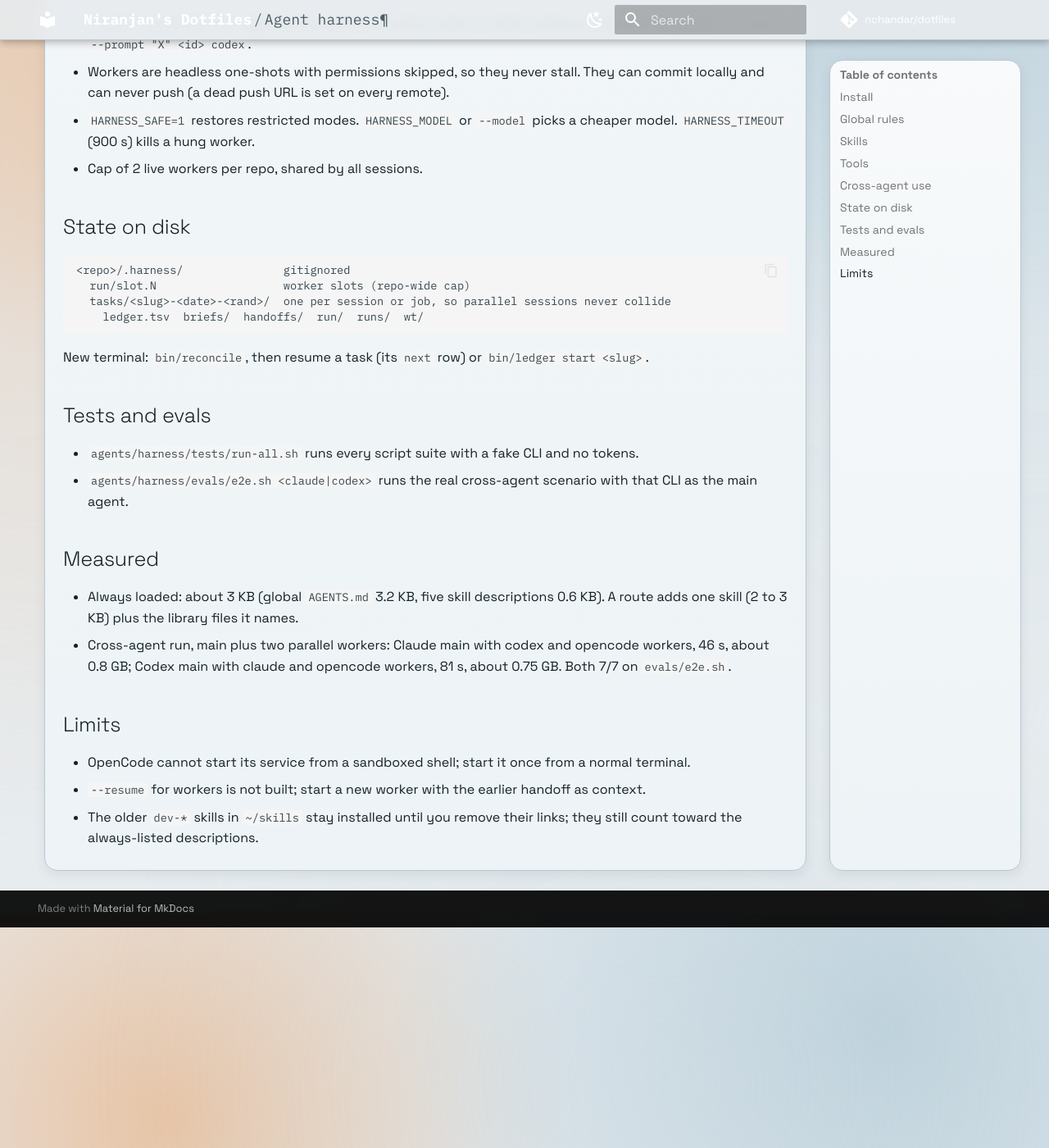
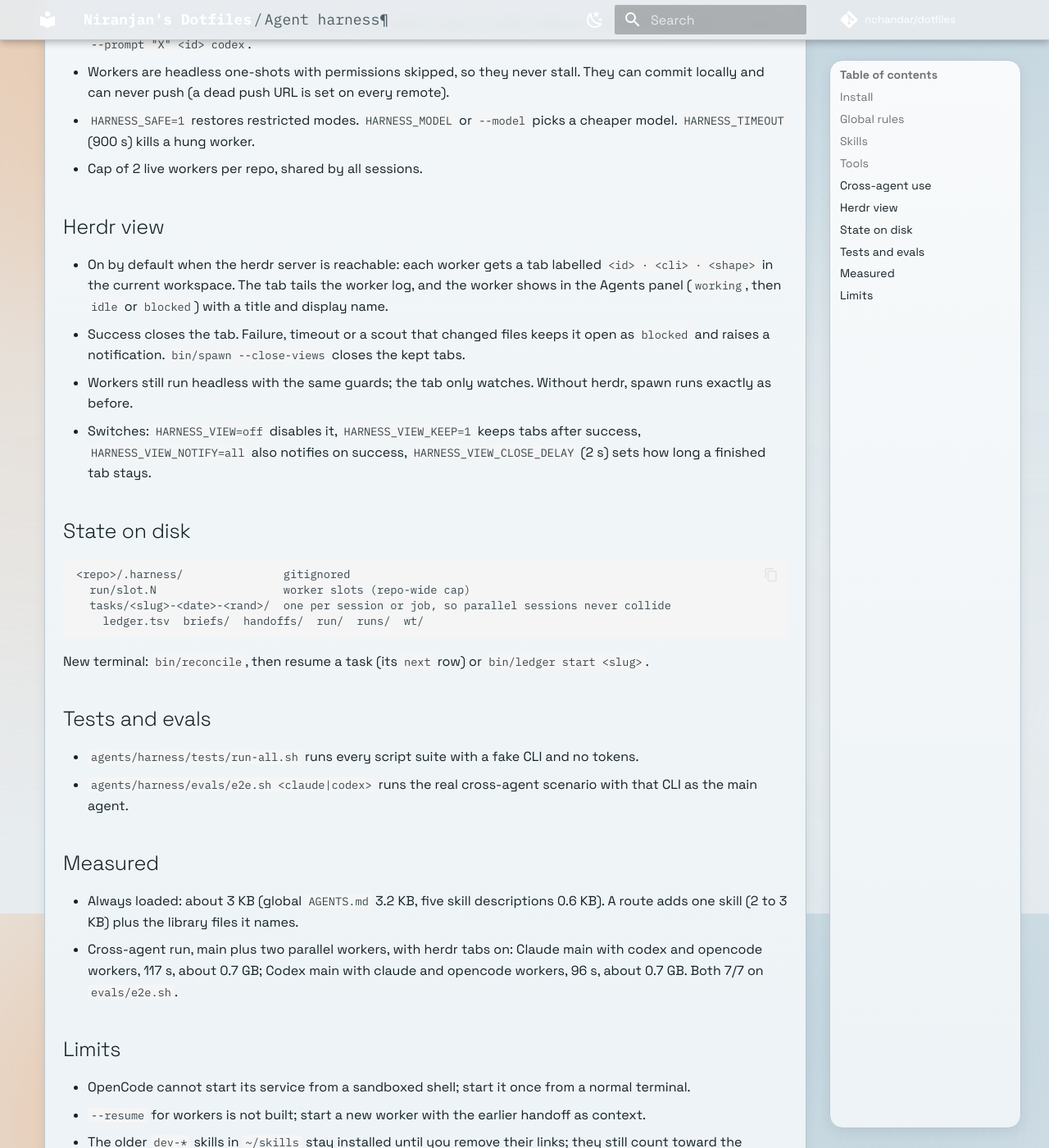
Before and after one commit to nchandar/dotfiles, an MkDocs documentation site: the page built from docs/tools/agent-harness.md, in a window 1280 px wide and 1400 px high, scrolled down 1686 px. Shown: the whole window at 82% size. Built offline with MkDocs 1.6.1 and Material for MkDocs 9.7.7, drawn with Linux system fonts in a browser that asks for light colours; comment, search, counter and statistics services are not loaded.

Commit message:
feat(agents): show spawned workers in herdr tabs
- tab per worker labelled "<id> · <cli> · <shape>", tailing the worker log
- worker reported to the Agents panel (working, then idle or blocked) with title
- success closes the tab; failure keeps it blocked and notifies; spawn --close-views sweeps
- HARNESS_VIEW=off disables; falls back to headless when herdr is absent
- skills: close the ledger from the last checklist item
- docs: herdr view section and refreshed measurements

Co-Authored-By: Claude Sonnet 5.5 <noreply@anthropic.com>

````diff
--- a/docs/tools/agent-harness.md
+++ b/docs/tools/agent-harness.md
@@ -39,6 +39,12 @@ Each skill opens with a checklist the agent copies into its task list. Steps rea
 - `HARNESS_SAFE=1` restores restricted modes. `HARNESS_MODEL` or `--model` picks a cheaper model. `HARNESS_TIMEOUT` (900 s) kills a hung worker.
 - Cap of 2 live workers per repo, shared by all sessions.
 
+## Herdr view
+- On by default when the herdr server is reachable: each worker gets a tab labelled `<id> · <cli> · <shape>` in the current workspace. The tab tails the worker log, and the worker shows in the Agents panel (`working`, then `idle` or `blocked`) with a title and display name.
+- Success closes the tab. Failure, timeout or a scout that changed files keeps it open as `blocked` and raises a notification. `bin/spawn --close-views` closes the kept tabs.
+- Workers still run headless with the same guards; the tab only watches. Without herdr, spawn runs exactly as before.
+- Switches: `HARNESS_VIEW=off` disables it, `HARNESS_VIEW_KEEP=1` keeps tabs after success, `HARNESS_VIEW_NOTIFY=all` also notifies on success, `HARNESS_VIEW_CLOSE_DELAY` (2 s) sets how long a finished tab stays.
+
 ## State on disk
 ```
 <repo>/.harness/               gitignored
@@ -54,7 +60,7 @@ New terminal: `bin/reconcile`, then resume a task (its `next` row) or `bin/ledge
 
 ## Measured
 - Always loaded: about 3 KB (global `AGENTS.md` 3.2 KB, five skill descriptions 0.6 KB). A route adds one skill (2 to 3 KB) plus the library files it names.
-- Cross-agent run, main plus two parallel workers: Claude main with codex and opencode workers, 46 s, about 0.8 GB; Codex main with claude and opencode workers, 81 s, about 0.75 GB. Both 7/7 on `evals/e2e.sh`.
+- Cross-agent run, main plus two parallel workers, with herdr tabs on: Claude main with codex and opencode workers, 117 s, about 0.7 GB; Codex main with claude and opencode workers, 96 s, about 0.7 GB. Both 7/7 on `evals/e2e.sh`.
 
 ## Limits
 - OpenCode cannot start its service from a sandboxed shell; start it once from a normal terminal.
````
Also changed, not shown: .harness/tasks/herdr-view-261029-012558-6750/spec.md (added, +9 -0 lines), agents/harness/skills/dev-debug/SKILL.md (+1 -1 lines), agents/harness/skills/dev-feature/SKILL.md (+1 -1 lines), agents/harness/skills/dev-research/SKILL.md (+1 -1 lines), agents/harness/skills/dev-review/SKILL.md (+1 -1 lines), agents/harness/skills/dev-spawn/SKILL.md (+1 -1 lines), 4 other files.
